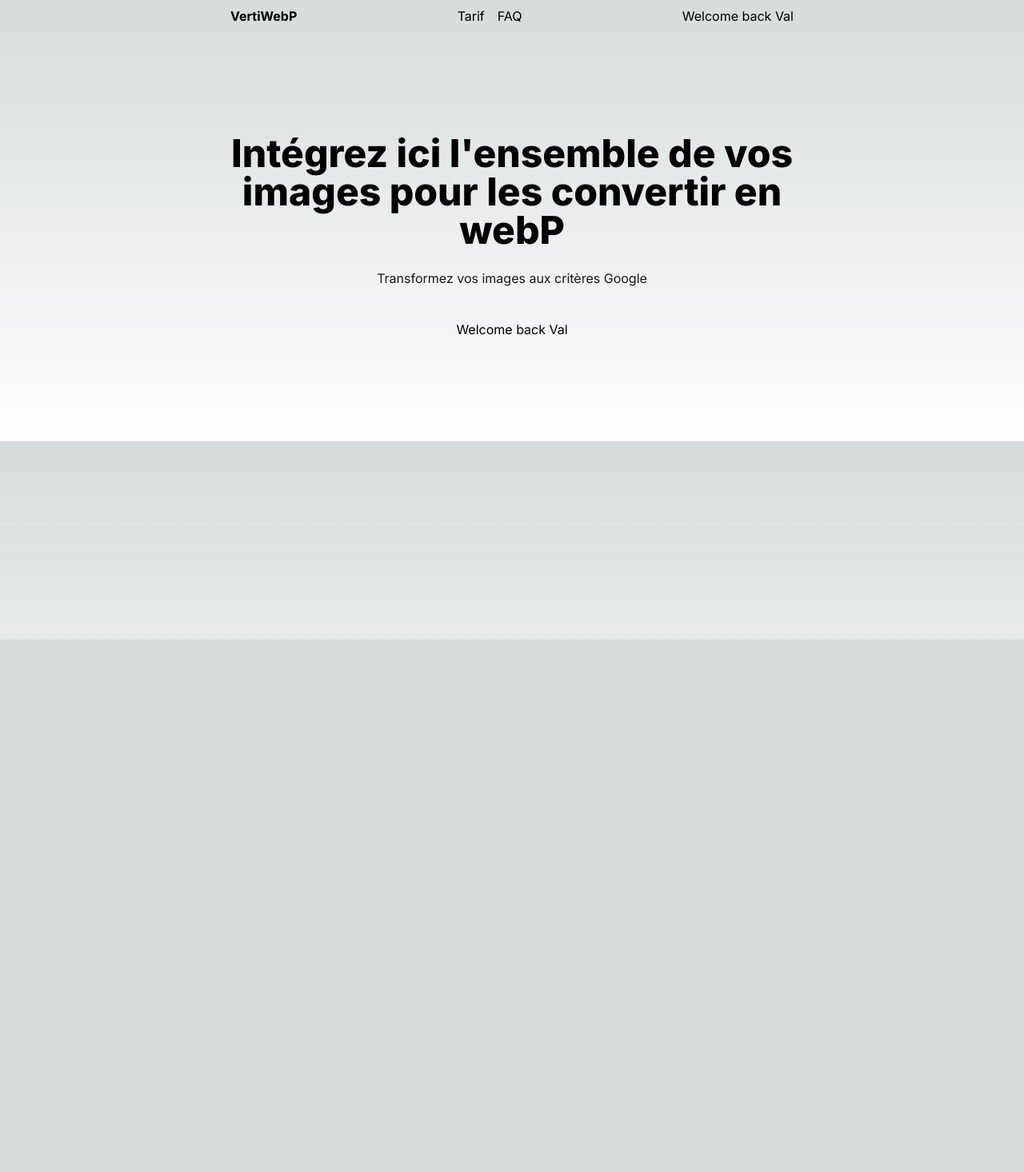
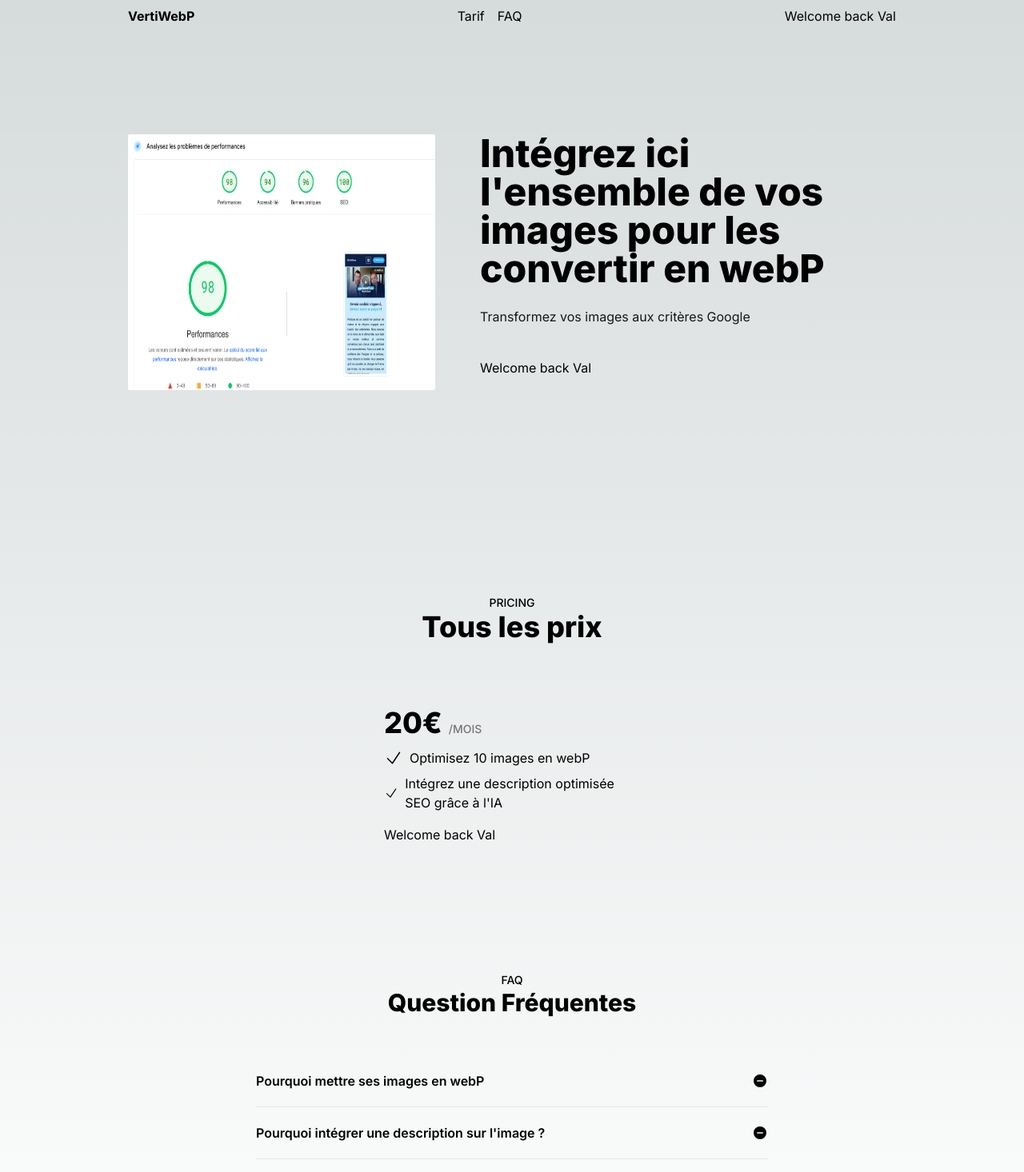
Before and after one commit to Valentin74490/codefast-saas, a Next.js app: page / in a window 1280 px wide. Shown: the top 1466 px of the page at 80% size. Before the commit the page ends 800 px from the top, so only its background shows below. Built offline with nearby package versions, Linux system fonts and the light colour scheme.

Commit message:
landing presque Ok

```diff
--- a/app/layout.js
+++ b/app/layout.js
@@ -10,7 +10,7 @@ export const metadata = {
 
 export default function RootLayout({ children }) {
   return (
-    <html lang="en" data-theme="">
+    <html lang="en" data-theme="" className="scroll-smooth">
       <body className={inter.className}>{children}</body>
     </html>
   );
--- a/app/page.js
+++ b/app/page.js
@@ -2,33 +2,100 @@
 import Link from "next/link";
 import Image from "next/image";
 import ButtonLogin from "@/components/ButtonLogin";
+import ListItems from "@/components/listItems";
+import FAQListItem from "@/components/FAQListItem";
+import pagespeed from "@/app/pagespeed.png";
 
 export default function Home() {
   const isLoggedIn = true;
   const name = "Val";
+  const greeting1 = `Hello ${isLoggedIn ? name : "there"}`;
 
   return (
     <main>
+      {/* HEADER */}
       <section className="bg-base-200">
-        <div className=" flex flew-row justify-between items-center px-8 py-2 max-w-3xl mx-auto">
+        <div className="flex flew-row justify-between items-center px-8 py-2 max-w-5xl mx-auto">
           <div className="font-bold">VertiWebP</div>
           <div className="space-x-4 max-md:hidden">
-            <a className="link">Tarif</a>
-            <a className="link">FAQ</a>
+            <a className="link link-hover" href="#price">Tarif</a>
+            <a className="link link-hover" href="#FAQ">FAQ</a>
           </div>
           <div>
             <ButtonLogin isLoggedIn={isLoggedIn} name={name} />
           </div>
         </div>
       </section>
-      <section className="p-8 text-center py-32 max-w-3xl mx-auto">
+
+      {/* HERO */}
+      <section className="p-8 py-32 max-w-5xl mx-auto flex flex-col lg:flex-row gap-14 items-center lg:items-start ">
+        <Image src={pagespeed} alt="pagespeed" className="rounded-sm w-96 h-80" />
+        <div>
         <h1 className="text-4xl lg:text-5xl font-extrabold mb-6">
           Intégrez ici l'ensemble de vos images pour les convertir en webP
         </h1>
         <div className="opacity-90 mb-10">
           Transformez vos images aux critères Google
+        </div >
+        <ButtonLogin isLoggedIn={isLoggedIn} name={name}  />
         </div>
-        <ButtonLogin isLoggedIn={isLoggedIn} name={name} />
+
+      </section>
+
+      {/* PRICING */}
+      <section className="bg-base-200" id="price">
+        <div className="py-32 px-8 max-w-3xl mx-auto">
+          <p className="text-sm uppercase font-medium text-center text-secondary">
+            Pricing
+          </p>
+          <h2 className="mb-12 text-3xl lg:text-4xl font-extrabold text-center">
+            Tous les prix
+          </h2>
+          <div className="p-8 bg-base-100 w-96 rounded-2xl mx-auto">
+            <div className="flex gap-2 items-baseline">
+              <div className="text-4xl font-extrabold">20€</div>
+              <div className="uppercase text-sm font-medium opacity-50">/mois</div>
+            </div>
+            <ul className="space-y-2">
+              <ListItems text="Optimisez 10 images en webP" />
+              <ListItems text="Intégrez une description optimisée SEO grâce à l'IA" />
+            </ul>
+            <div className="mt-4">
+              <ButtonLogin
+                className="mt-8"
+                isLoggedIn={isLoggedIn}
+                name={name}
+                extraStyle="w-full"
+              />
+            </div>
+          </div>
+
+          {/* FAQ */}
+          <section id="FAQ" className="bg-base-200">
+            <div className="py-32 px-8 max-w-3xl mx-auto">
+              <p className="text-sm uppercase font-medium text-center">FAQ</p>
+              <h2 className="text-3xl lg-text-4xl font-extrabold mb-12 text-center">
+                Question Fréquentes
+              </h2>
+              <ul>
+                {[
+                  {
+                    question: "Pourquoi mettre ses images en webP",
+                    answer:
+                      "Vous allez alléger considérablement le poids de l'image, cela va donc améliorer le score de vitesse de votre page web",
+                  },
+                  {
+                    question: "Pourquoi intégrer une description sur l'image ?",
+                    answer:
+                      "Pour donner un sens à votre image, Google n'interprète pas une image mais sa description",
+                  },
+                ].map((qa) => (
+                  <FAQListItem key={qa.question} qa={qa} />
+                ))}
+              </ul>
+            </div>
+          </section>
+        </div>
       </section>
     </main>
   );
--- a/components/ButtonLogin.js
+++ b/components/ButtonLogin.js
@@ -1,11 +1,13 @@
 import Link from "next/link"
 import { Children } from "react";
 
-const ButtonLogin = ({isLoggedIn, name}) => {
+const ButtonLogin = ({isLoggedIn, name, extraStyle}) => {
+  console.log(extraStyle);
+
 
     if (isLoggedIn) {
       return (
-      <Link href="/dashboard" className="btn btn-soft btn-secondary">
+      <Link href="/dashboard" className={`btn btn-soft btn-secondary ${extraStyle ? extraStyle : ""}`}>
         <p>Welcome back {name} </p>
       </Link>
       )
--- /dev/null
+++ b/components/FAQListItem.js
@@ -0,0 +1,35 @@
+import { useState } from "react"
+
+const FAQListItem = ({ qa }) => {
+
+  const [isOpen, setIsOpen] = useState(false)
+
+  return <li key={qa.question}>
+          {/* 1.Question clicable */}
+          <button className="py-5 font-semibold border-b w-full text-left flex items-center justify-between" onClick={() => {setIsOpen(!isOpen)}}>
+              <p> {qa.question}</p>
+              {isOpen ? (
+                <svg xmlns="http://www.w3.org/2000/svg"
+                viewBox="0 0 20 20"
+                fill="currentColor"
+                className="size-5">
+              <path fillRule="evenodd" d="M10 18a8 8 0 1 0 0-16 8 8 0 0 0 0 16Zm.75-11.25a.75.75 0 0 0-1.5 0v2.5h-2.5a.75.75 0 0 0 0 1.5h2.5v2.5a.75.75 0 0 0 1.5 0v-2.5h2.5a.75.75 0 0 0 0-1.5h-2.5v-2.5Z"
+              clipRule="evenodd" />
+              </svg>
+
+              ) : (
+                <svg xmlns="http://www.w3.org/2000/svg" viewBox="0 0 20 20" fill="currentColor" className="size-5">
+              <path fillRule="evenodd" d="M10 18a8 8 0 1 0 0-16 8 8 0 0 0 0 16ZM6.75 9.25a.75.75 0 0 0 0 1.5h6.5a.75.75 0 0 0 0-1.5h-6.5Z" clipRule="evenodd" />
+              </svg> )
+              }
+
+          </button>
+
+          {/* 1.Answer */}
+          {
+            isOpen ? <div>{qa.answer}</div> : <></>
+          }
+        </li>
+}
+
+export default FAQListItem
--- /dev/null
+++ b/components/ListItems.js
@@ -0,0 +1,12 @@
+const ListItems = ({text}) => {
+  return (
+    <li className="flex gap-2 items-center mt-3">
+              <svg xmlns="http://www.w3.org/2000/svg" fill="none" viewBox="0 0 24 24" strokeWidth={1.5} stroke="currentColor" className="size-6 text-secondary size-4">
+              <path strokeLinecap="round" strokeLinejoin="round" d="m4.5 12.75 6 6 9-13.5" />
+              </svg>
+              {text}
+            </li>
+  )
+}
+
+export default ListItems
```
Also changed, not shown: .eslintrc.json, app/pagespeed.png (added).
